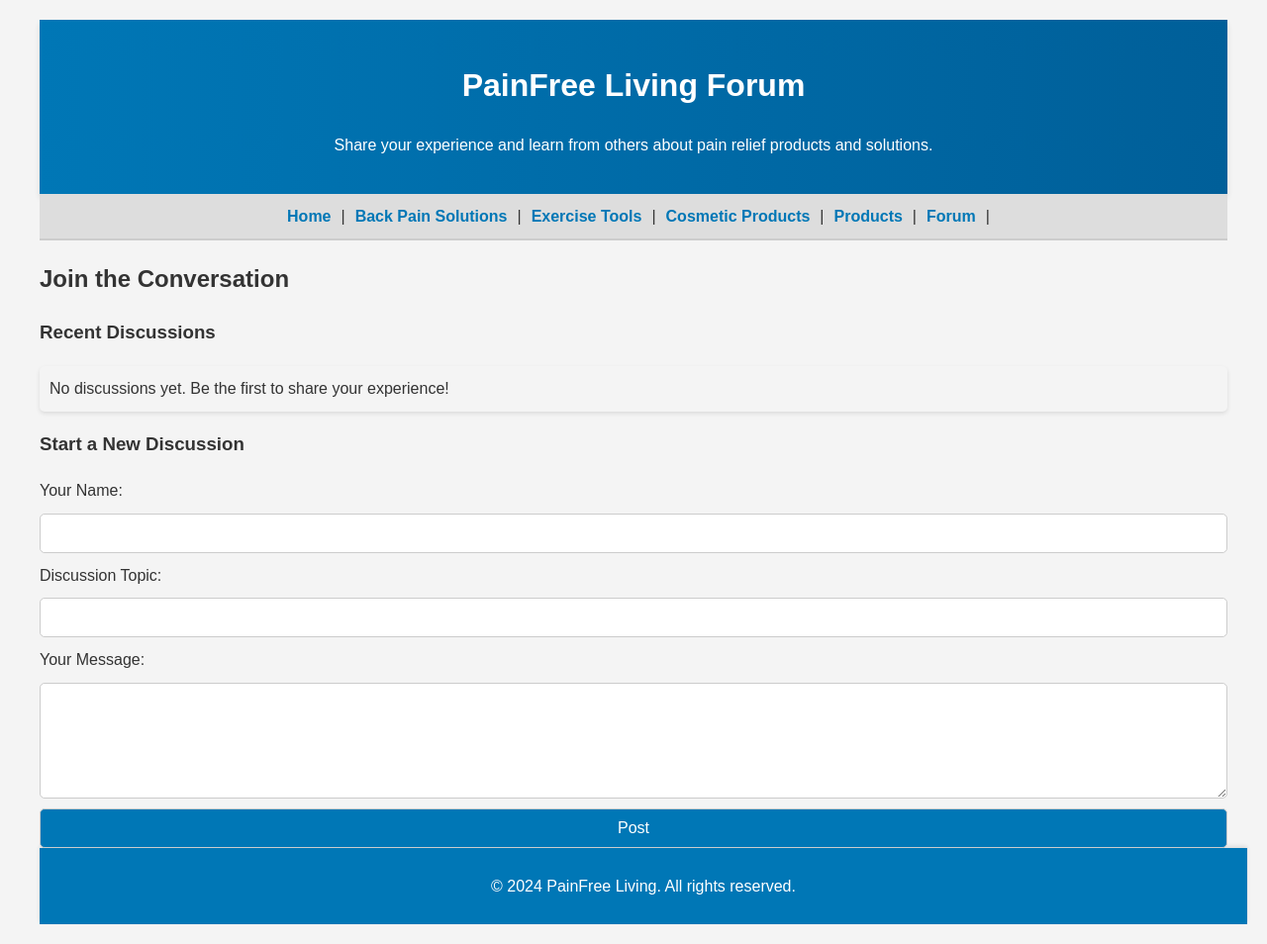
After one commit to Toni-Mag/Toni-Mag, a Flask app: page /forum in a window 1280 px wide. The commit adds this page. Shown: the whole page at 99% size. Run offline with Flask 2, Linux system fonts and the light colour scheme.

Commit message:
Added forum page

```diff
--- a/app.py
+++ b/app.py
@@ -1,11 +1,30 @@
-from flask import Flask, render_template
+from flask import Flask, render_template, request, redirect
 
 app = Flask(__name__)
+
+# Списък за съхранение на постовете (в реален проект ще използвате база данни)
+forum_posts = []
+
+@app.route("/forum")
+def forum():
+    # Подаване на постовете към шаблона
+    return render_template("forum.html", posts=forum_posts)
+
+@app.route("/add-post", methods=["POST"])
+def add_post():
+    # Получаване на данни от формуляра
+    name = request.form.get("name")
+    topic = request.form.get("topic")
+    message = request.form.get("message")
+
+    # Добавяне на новия пост в списъка
+    forum_posts.append({"name": name, "topic": topic, "message": message})
+
+    return redirect("/forum")
 
 @app.route("/maria_story")
 def maria_story():
     return render_template("maria_story.html")
-
 
 # Функция за обновяване на броя на посетителите
 def update_database():
--- a/static/styles.css
+++ b/static/styles.css
@@ -1,3 +1,39 @@
+.forum-posts ul {
+    list-style-type: none;
+    padding: 0;
+}
+
+.forum-posts li {
+    background: #f4f4f4;
+    margin: 10px 0;
+    padding: 10px;
+    border-radius: 5px;
+    box-shadow: 0 2px 4px rgba(0, 0, 0, 0.1);
+}
+
+.new-post form {
+    display: flex;
+    flex-direction: column;
+    gap: 10px;
+}
+
+.new-post input, .new-post textarea, .new-post button {
+    padding: 10px;
+    font-size: 16px;
+    border: 1px solid #ccc;
+    border-radius: 5px;
+}
+
+.new-post button {
+    background: #0077b6;
+    color: #fff;
+    cursor: pointer;
+    transition: background 0.3s ease;
+}
+
+.new-post button:hover {
+    background: #005f99;
+}
 body {
     font-family: Arial, sans-serif;
     line-height: 1.6;
--- a/templates/back_pain.html
+++ b/templates/back_pain.html
@@ -20,7 +20,7 @@
         <a href="/cosmetic-products">Cosmetic Products</a> |
         <a href="/products">Products</a> |
         <a href="/maria_story">Maria's Story</a> |
-
+        <a href="/forum">Forum</a> |
     </nav>
     <main>
         <section class="intro">
--- a/templates/cosmetic_products.html
+++ b/templates/cosmetic_products.html
@@ -18,6 +18,7 @@
         <a href="/cosmetic-products">Cosmetic Products</a> |
         <a href="/products">Products</a> |
         <a href="/maria_story">Maria's Story</a> |
+        <a href="/forum">Forum</a> |
     </nav>
     <main>
         <h2>Top Cosmetic Products</h2>
--- a/templates/exercise_tools.html
+++ b/templates/exercise_tools.html
@@ -18,6 +18,7 @@
         <a href="/cosmetic-products">Cosmetic Products</a> |
         <a href="/products">Products</a> |
         <a href="/maria_story">Maria's Story</a> |
+        <a href="/forum">Forum</a> |
     </nav>
     <main>
         <h2>Top Exercise Tools</h2>
--- /dev/null
+++ b/templates/forum.html
@@ -0,0 +1,58 @@
+<!DOCTYPE html>
+<html lang="en">
+<head>
+    <meta charset="UTF-8">
+    <meta name="viewport" content="width=device-width, initial-scale=1.0">
+    <meta name="description" content="Join discussions and share your experience with pain relief products and solutions.">
+    <meta name="keywords" content="forum, pain relief, back pain, frozen shoulder, ergonomic tools">
+    <title>Forum - PainFree Living</title>
+    <link rel="stylesheet" href="/static/styles.css">
+</head>
+<body>
+    <header>
+        <h1>PainFree Living Forum</h1>
+        <p>Share your experience and learn from others about pain relief products and solutions.</p>
+    </header>
+    <nav>
+        <a href="/">Home</a> |
+        <a href="/back-pain">Back Pain Solutions</a> |
+        <a href="/exercise-tools">Exercise Tools</a> |
+        <a href="/cosmetic-products">Cosmetic Products</a> |
+        <a href="/products">Products</a> |
+        <a href="/forum">Forum</a> |
+    </nav>
+    <main>
+        <h2>Join the Conversation</h2>
+        <section class="forum-posts">
+            <h3>Recent Discussions</h3>
+            <ul>
+                {% if posts %}
+                    {% for post in posts %}
+                    <li><strong>{{ post.name }}:</strong> "{{ post.topic }}" - {{ post.message }}</li>
+                    {% endfor %}
+                {% else %}
+                    <li>No discussions yet. Be the first to share your experience!</li>
+                {% endif %}
+            </ul>
+        </section>
+        <section class="new-post">
+            <h3>Start a New Discussion</h3>
+            <form action="/add-post" method="POST">
+                <label for="name">Your Name:</label>
+                <input type="text" id="name" name="name" required>
+
+                <label for="topic">Discussion Topic:</label>
+                <input type="text" id="topic" name="topic" required>
+
+                <label for="message">Your Message:</label>
+                <textarea id="message" name="message" rows="5" required></textarea>
+
+                <button type="submit">Post</button>
+            </form>
+        </section>
+    </main>
+    <footer>
+        <p>&copy; 2024 PainFree Living. All rights reserved.</p>
+    </footer>
+</body>
+</html>
--- a/templates/home.html
+++ b/templates/home.html
@@ -29,6 +29,7 @@
         <a href="/cosmetic-products">Cosmetic Products</a> |
         <a href="/products">Products</a> |
         <a href="/maria_story">Maria's Story</a> |
+        <a href="/forum">Forum</a> |
     </nav>
     <main>
         <section class="intro">
--- a/templates/maria_story.html
+++ b/templates/maria_story.html
@@ -19,7 +19,8 @@
         <a href="/exercise-tools">Exercise Tools</a> |
         <a href="/cosmetic-products">Cosmetic Products</a> |
         <a href="/products">Products</a> |
-        <a href="/maria_story">Maria's Story</a>
+        <a href="/maria_story">Maria's Story</a> |
+        <a href="/forum">Forum</a> |
     </nav>
     <main>
         <article>
--- a/templates/products.html
+++ b/templates/products.html
@@ -20,6 +20,7 @@
         <a href="/cosmetic-products">Cosmetic Products</a> |
         <a href="/products">Products</a> |
         <a href="/maria_story">Maria's Story</a> |
+        <a href="/forum">Forum</a> |
     </nav>
     <main>
         <h2>Products for a Pain-Free Lifestyle</h2>
```
